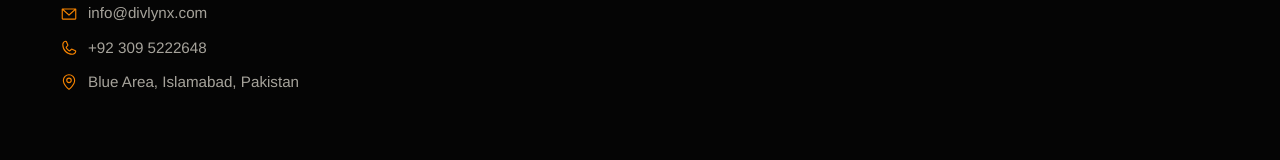
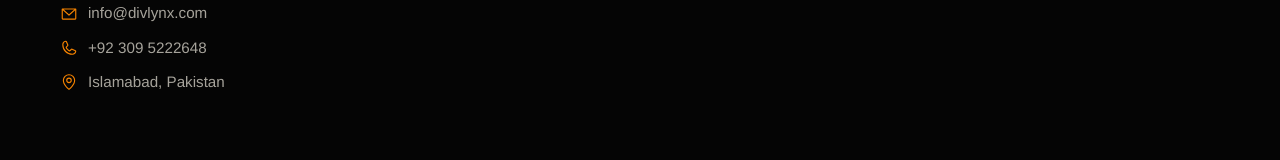
Before and after one commit to divlynxinc-sys/divlynx, a React (Vite) app: page /privacy in a window 1280 px wide. Shown: the part 2424-2584 px from the top of the page. Built offline with nearby package versions, Linux system fonts and the light colour scheme; no server answers; a web font is replaced by a local one.

Commit message:
location update

```diff
--- a/src/seo.js
+++ b/src/seo.js
@@ -124,7 +124,6 @@ export function jsonLdForPath(pathname) {
       addressLocality: "Islamabad",
       addressRegion: "Islamabad Capital Territory",
       addressCountry: "PK",
-      streetAddress: "Blue Area",
     },
     description: HOME_DESC,
     areaServed: "Worldwide",
--- a/src/site.js
+++ b/src/site.js
@@ -6,7 +6,7 @@
 export const EMAIL = import.meta.env.VITE_CONTACT_TO_EMAIL || "divlynx.inc@gmail.com";
 export const PHONE = "+92 309 5222648";
 export const PHONE_HREF = "+923095222648";
-export const OFFICE = "Blue Area, Islamabad, Pakistan";
+export const OFFICE = "Islamabad, Pakistan";
 
 export const CALENDLY =
   import.meta.env.VITE_CALENDLY_URL ||
```
